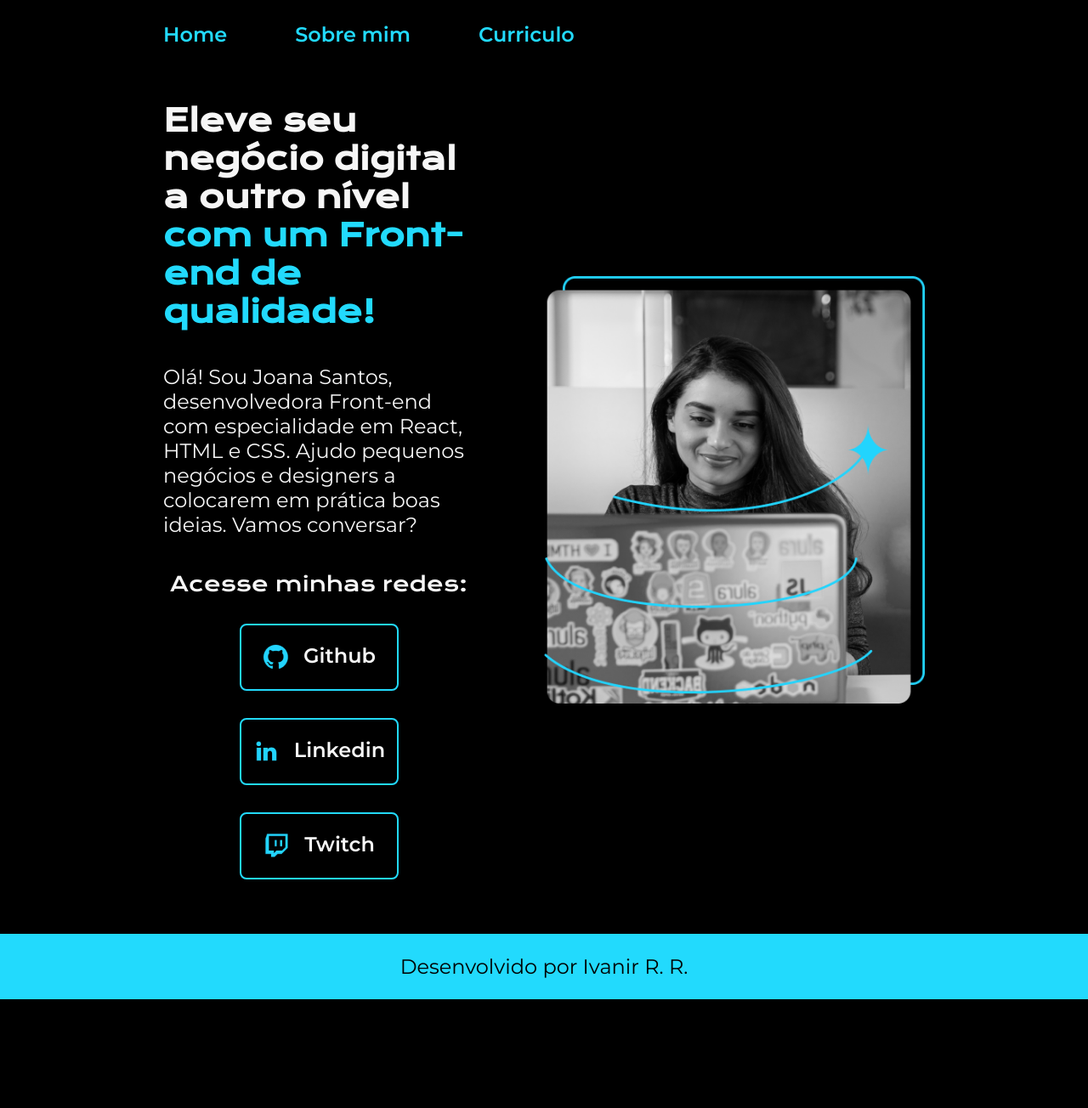
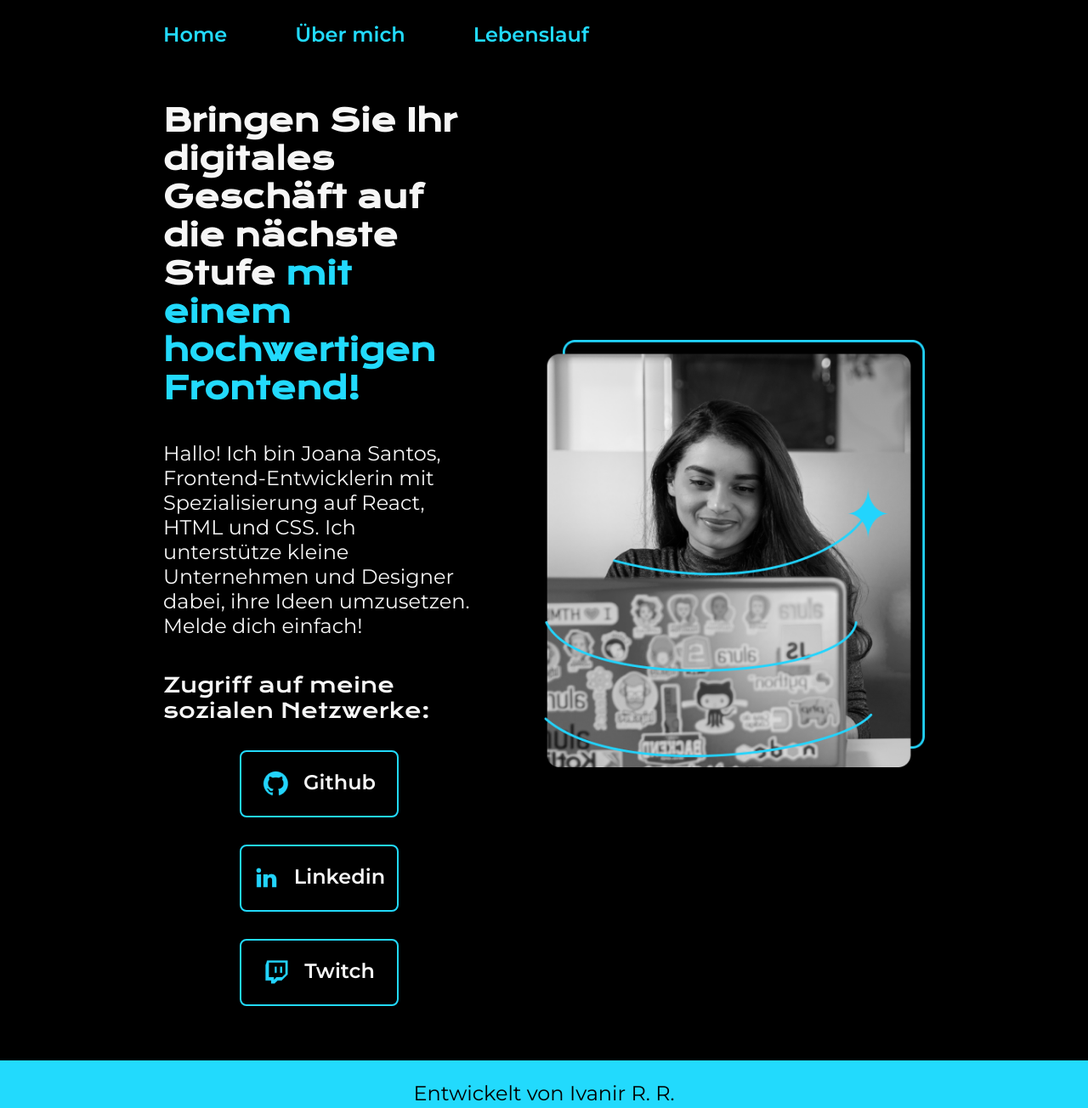
Before and after one commit to IvanirRicciRodrigues/portifolio, a plain HTML site: page index.html in a window 1280 px wide. Shown: the whole page at 85% size. Before the commit the page ends 1176 px from the top, so only its background shows below. Drawn offline with nearby package versions, Linux system fonts and the light colour scheme.

Commit message:
Update index.html

```diff
--- a/index.html
+++ b/index.html
@@ -3,23 +3,23 @@
 <head>
     <meta charset="UTF-8">
     <meta name="viewport" content="width=device-width, initial-scale=1.0">
-    <title>Potifolio</title>
+    <title>Potfolio</title>
     <link rel="stylesheet" href="./styles/style.css">
 </head>
 <body>
    <header class="cabecalho">
         <nav class="cabecalho__menu">
             <a class="cabecalho__menu__link" href="index.html">Home</a>
-            <a class="cabecalho__menu__link" href="about.html">Sobre mim</a>
-            <a class="cabecalho__menu__link" href="curriculo.html">Curriculo</a>
+            <a class="cabecalho__menu__link" href="about.html">Über mich</a>
+            <a class="cabecalho__menu__link" href="curriculo.html">Lebenslauf</a>
         </nav>
    </header>
    <main class="apresentacao">
         <section class="apresentacao__conteudo">
-            <h1 class="apresentacao__conteudo__titulo">Eleve seu negócio digital a outro nível <strong class="titulo-destaque">com um Front-end de qualidade!</strong></h1>
-            <p class="apresentacao__conteudo__texto">Olá! Sou Joana Santos, desenvolvedora Front-end com especialidade em React, HTML e CSS. Ajudo pequenos negócios e designers a colocarem em prática boas ideias. Vamos conversar?</p>
+            <h1 class="apresentacao__conteudo__titulo">Bringen Sie Ihr digitales Geschäft auf die nächste Stufe <strong class="titulo-destaque">mit einem hochwertigen Frontend!</strong></h1>
+            <p class="apresentacao__conteudo__texto">Hallo! Ich bin Joana Santos, Frontend-Entwicklerin mit Spezialisierung auf React, HTML und CSS. Ich unterstütze kleine Unternehmen und Designer dabei, ihre Ideen umzusetzen. Melde dich einfach!</p>
         <div class="apresentacao__links">
-            <h2 class="apresentacao__links__subtitulo">Acesse minhas redes:</h2>
+            <h2 class="apresentacao__links__subtitulo">Zugriff auf meine sozialen Netzwerke:</h2>
             <a class="apresentacao__links__navegacao" href="https://github.com">
                 <img src="./assets/github.png" alt="">
                 Github</a>
@@ -34,8 +34,9 @@
         <img class="apresentacao_imagem" src="./assets/Imagem.png" alt="Foto da Joana Santos programando">
    </main>
 <footer class="rodape">
-    <p>Desenvolvido por Ivanir R. R.</p>
+    <p>Entwickelt von Ivanir R. R.</p>
 </footer>
 
 </body>
+
 </html>
```
